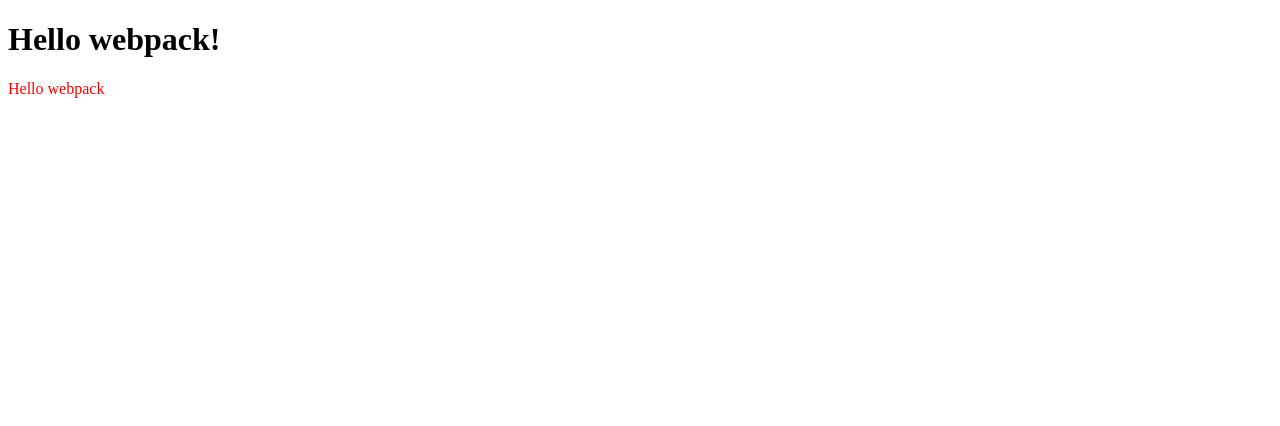
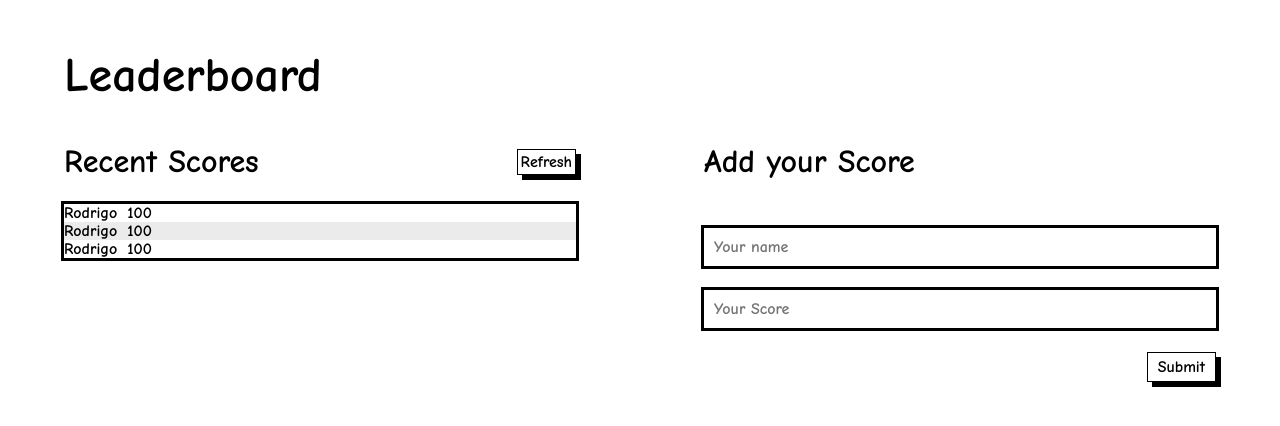
Before and after one commit to Hannziegel/leaderboard, a website built with webpack: page src/index.html in a window 1280 px wide. Built offline with nearby package versions, Linux system fonts and the light colour scheme.

Commit message:
Add base HTML and CSS

```diff
--- a/src/index.html
+++ b/src/index.html
@@ -4,8 +4,37 @@
     <meta charset="UTF-8">
     <meta name="viewport" content="width=device-width, initial-scale=1.0">
     <title>Wbpack Exercise</title>
+    <link rel="stylesheet" href="style.css">
 </head>
 <body>
-    <h1>Hello webpack!</h1>
+    <h1>Leaderboard</h1>
+    <main class="main">
+        <section class="scoresSection">
+            <div class="scoresTitle">
+                <h2>Recent Scores</h2>
+                <button>Refresh</button>
+            </div>
+            <div class="scores">
+                <div class="scoreContainer">
+                    <p class="name">Rodrigo</p>
+                    <p class="score">100</p>
+                </div>
+                <div class="scoreContainer">
+                    <p class="name">Rodrigo</p>
+                    <p class="score">100</p>
+                </div>
+                <div class="scoreContainer">
+                    <p class="name">Rodrigo</p>
+                    <p class="score">100</p>
+                </div>
+            </div>
+        </section>
+        <section class="addScoreSection">
+            <h2>Add your Score</h2>
+            <input type="text" name="nameInput" id="nameInput" placeholder="Your name">
+            <input type="text" name="scoreInput" id="scoreInput" placeholder="Your Score">
+            <button>Submit</button>
+        </section>
+    </main>
 </body>
 </html>
--- a/src/index.js
+++ b/src/index.js
@@ -1,14 +1 @@
-import _ from 'lodash';
 import './style.css';
-
-function component() {
-  const element = document.createElement('div');
-
-  // Lodash, now imported by this script
-  element.innerHTML = _.join(['Hello', 'webpack'], ' ');
-  element.classList.add('hello');
-
-  return element;
-}
-
-document.body.appendChild(component());
--- a/src/style.css
+++ b/src/style.css
@@ -1,3 +1,150 @@
-.hello {
-  color: red;
+@import url("https://fonts.googleapis.com/css2?family=Comic+Neue:ital,wght@0,300;0,400;0,700;1,400;1,700&family=Poppins:ital,wght@0,300;0,400;0,500;0,600;0,700;0,800;0,900;1,300;1,400;1,600;1,700&display=swap");
+
+:root {
+  /* --== Paddings ==-- */
+  --containerPadding: 8px 5vw;
+
+  /* --== Typography ==-- */
+
+  /* Font Family */
+  --font-family: 'Comic Neue', sans-serif;
+
+  /* Font sizes */
+  --font-size: 1rem;
+
+  /* Font Weight */
+  --font-weight: 700;
+
+  /* --== Color Pallet ==-- */
+  --color-dark: black;
+  --color-gray: rgb(156, 147, 147);
+  --color-light: rgba(230, 230, 230, 0.795);
+  --color-white: #fff;
 }
+
+/* ----------========== GLOBAL ==========---------- */
+
+* {
+  box-sizing: border-box;
+  margin: 0;
+  padding: 0;
+  font-family: var(--font-family);
+  font-size: var(--font-size);
+  font-weight: var(--font-weight);
+  text-decoration: none;
+  color: black;
+}
+
+html {
+  background-color: var(--color-white);
+}
+
+h1 {
+  padding: var(--containerPadding);
+  margin-top: 5vh;
+  font-size: 3rem;
+  font-weight: 600;
+}
+
+h2 {
+  padding: 24px 0;
+  font-size: 2rem;
+}
+
+ul li {
+  list-style: none;
+}
+
+button {
+  padding: 3px;
+  border: 1px solid black;
+  align-self: flex-end;
+  box-shadow: 5px 5px black;
+  transition-duration: 0.1s;
+  background-color: white;
+}
+
+button:hover {
+  transform: translate(5px, 5px);
+  box-shadow: none;
+}
+
+button:active {
+  transform: translate(5px, 5px);
+  box-shadow: none;
+  background-color: var(--color-gray);
+}
+
+section {
+  padding: var(--containerPadding);
+}
+
+input {
+  outline: 3px solid black;
+  border: none;
+}
+
+/* --== Main Section ==-- */
+
+main {
+  display: flex;
+}
+
+/* --== Recent Scores Section ==-- */
+
+.scoresSection {
+  display: flex;
+  flex-direction: column;
+  align-items: center;
+  width: 100%;
+}
+
+.scoresTitle {
+  display: flex;
+  justify-content: space-between;
+  align-items: center;
+  width: 100%;
+}
+
+.scoresTitle button {
+  align-self: center;
+}
+
+.scores {
+  outline: 3px solid black;
+  width: 100%;
+}
+
+.scores :nth-child(even) {
+  background-color: var(--color-light);
+}
+
+.scoreContainer {
+  width: 100%;
+  display: flex;
+  justify-content: flex-start;
+  gap: 10px;
+}
+
+.scoreContainer :nth-child(even) {
+  background-color: transparent;
+}
+
+
+/* --== Add Score Section ==-- */
+
+.addScoreSection {
+  display: flex;
+  flex-direction: column;
+  gap: 24px;
+  width: 100%;
+}
+
+.addScoreSection input {
+  padding: 10px;
+  width: 100%;
+}
+
+.addScoreSection button {
+  padding: 5px 10px;
+}
```
Also changed, not shown: dist/index.html, dist/indexbundle.js, dist/runtimebundle.js (added).
